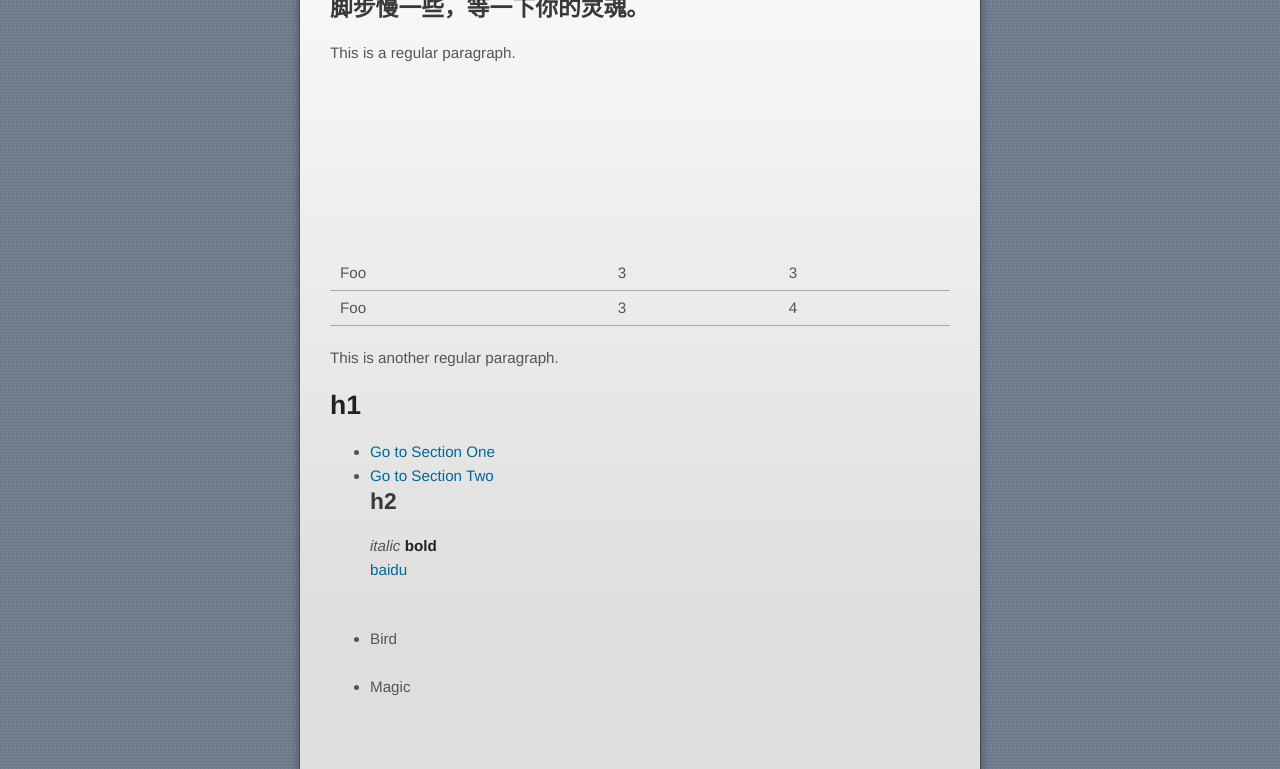
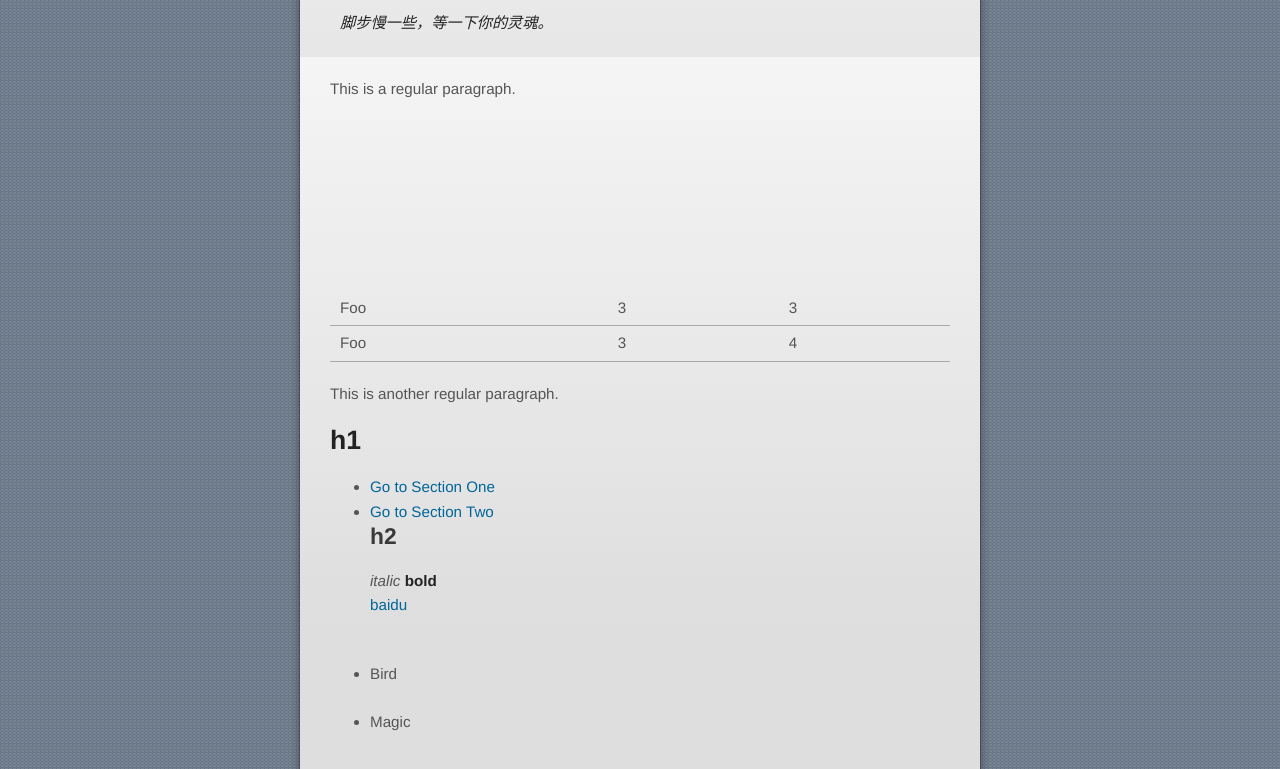
Before and after one commit to toxicsong/toxicsong.github.io, a plain HTML site: page index.html in a window 1280 px wide. Shown: the part 208-977 px from the top of the page. Drawn offline with nearby package versions, Linux system fonts and the light colour scheme; a web font is replaced by a local one.

Commit message:
Site updated: 2014-04-27 09:01:29

```diff
--- a/index.html
+++ b/index.html
@@ -75,7 +75,9 @@
 
   <div class="entry">
 
-      <h2 id="脚步慢一些，等一下你的灵魂。">脚步慢一些，等一下你的灵魂。</h2>
+      <blockquote>
+<p>脚步慢一些，等一下你的灵魂。</p>
+</blockquote>
 <p>This is a regular paragraph.</p>
 <table><br>    <tr><br>        <td>Foo</td><td>3</td><td>3</td><br>    </tr><br>    <tr><br>        <td>Foo</td><td>3</td><td>4</td><br>    </tr><br></table>
 
```
Also changed, not shown: 2014/04/26/test/index.html (+7 -3 lines), archives/2014/04/index.html (+3 -1 lines), archives/2014/index.html (+3 -1 lines), archives/index.html (+3 -1 lines).
